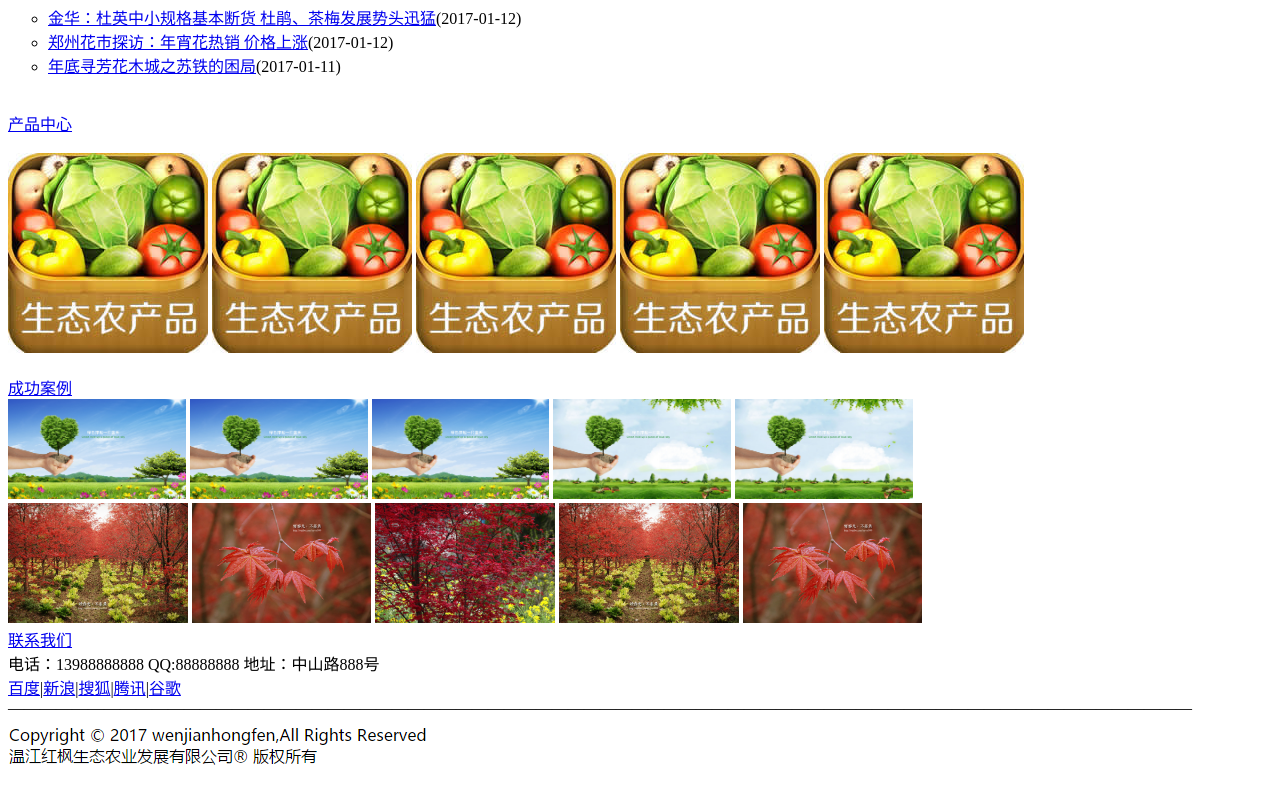
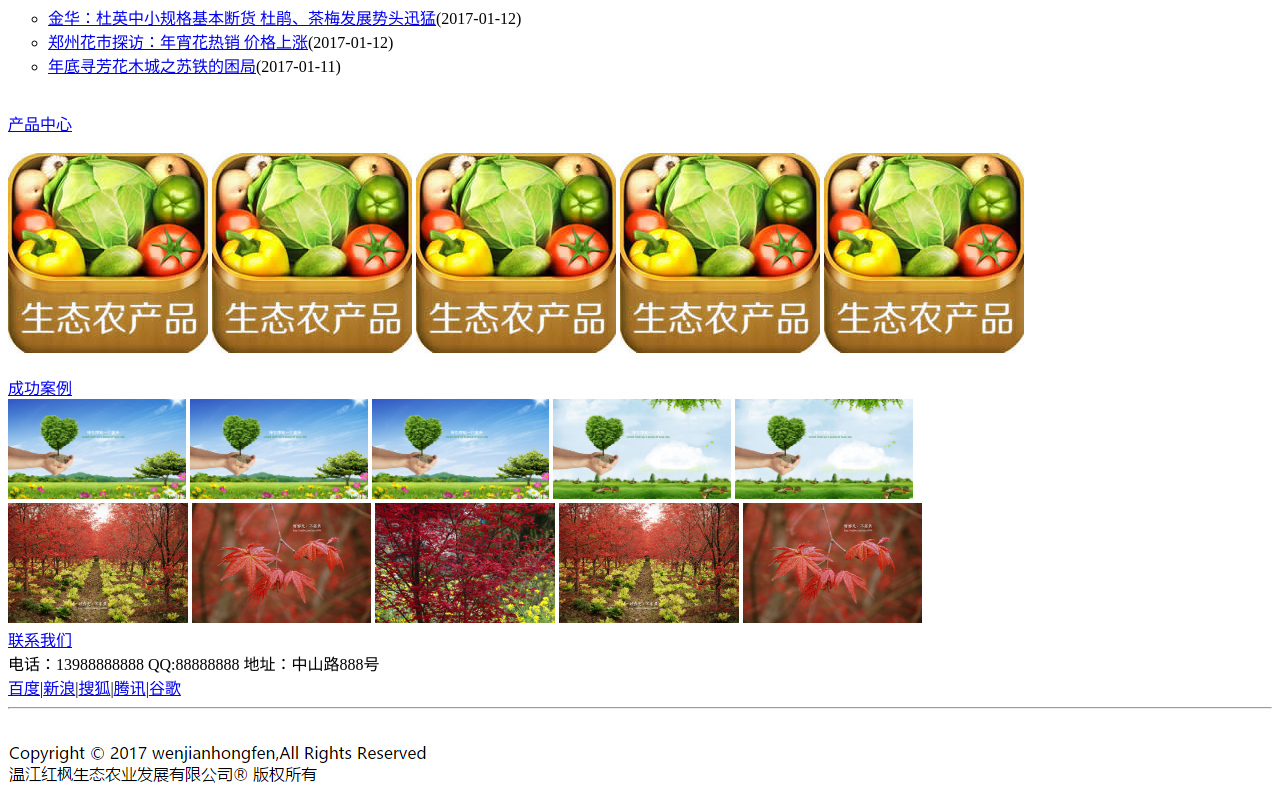
Before and after one commit to adiadiali/aidi, a plain HTML site: page Wangye3/index.html in a window 1280 px wide. Shown: the part 945-1745 px from the top of the page. Drawn offline with Linux system fonts and the light colour scheme.

Commit message:
aidiwork2

```diff
--- a/Wangye3/index.html
+++ b/Wangye3/index.html
@@ -74,7 +74,8 @@
 电话：13988888888&nbsp;QQ:88888888&nbsp;地址：中山路888号
 <br>
 <a href="#">百度</a>|<a href="#">新浪</a>|<a href="#">搜狐</a>|<a href="#">腾讯</a>|<a href="#">谷歌</a>
-——————————————————————————————————————————————————————————————————————————
+<br>
+<hr>
 <br>
 <img src="images/020.png">
 </body>
```
